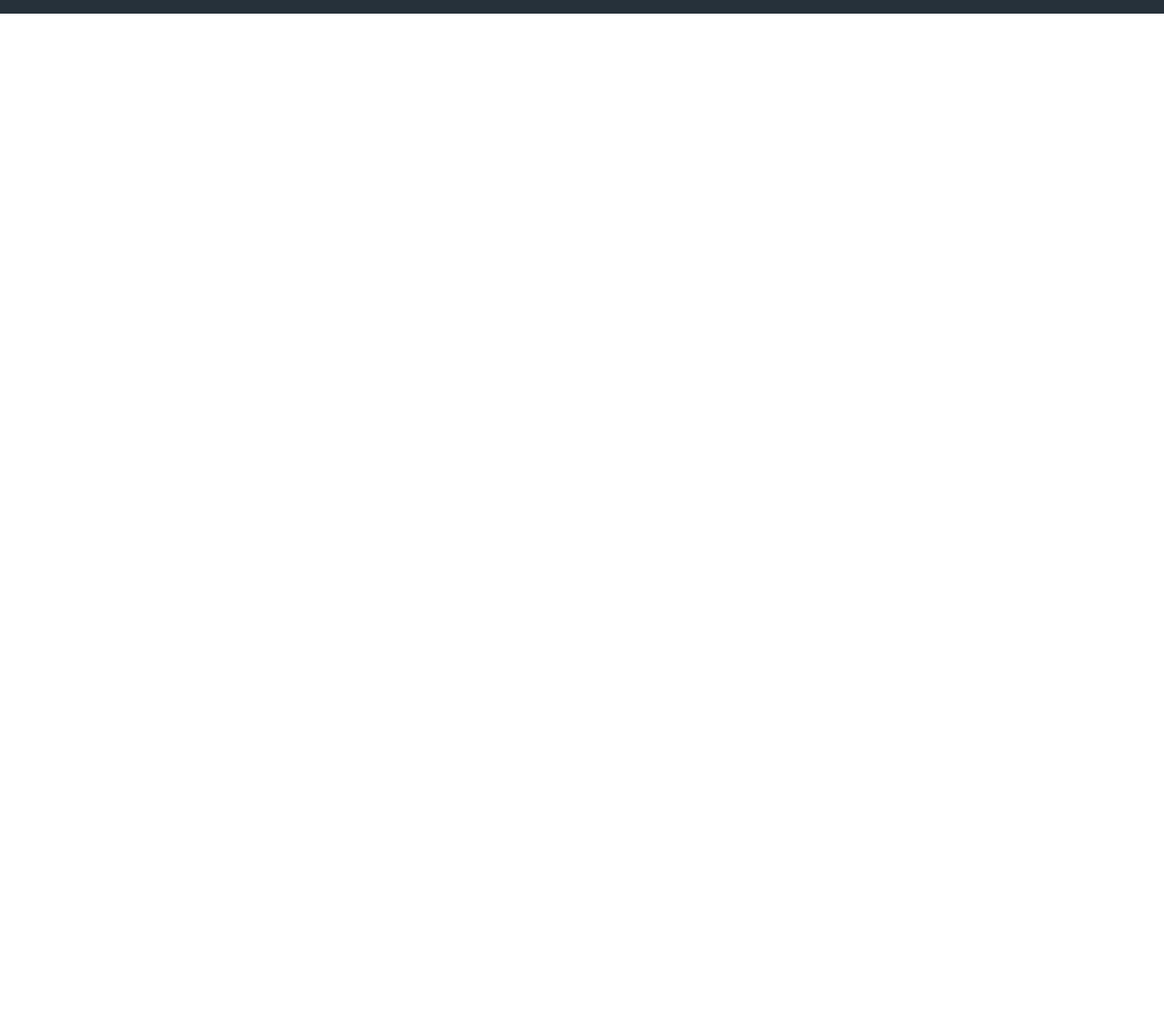
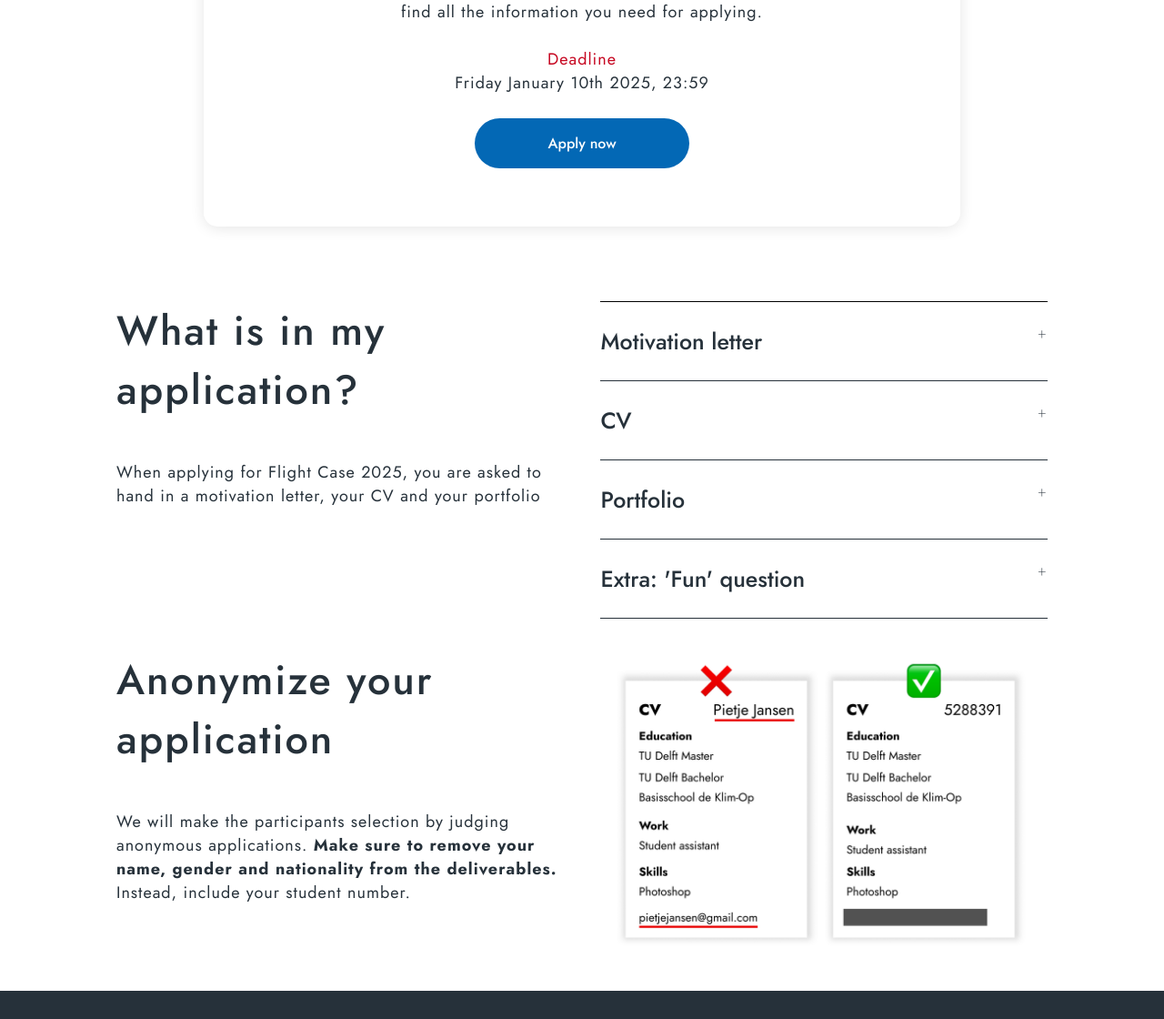
Before and after one commit to WebsIDe-svid/flightcase, a plain HTML site: page apply.html in a window 1280 px wide. Shown: the part 383-1503 px from the top of the page at 91% size. Before the commit the page ends 800 px from the top, so only its background shows below. Drawn offline with Linux system fonts and the light colour scheme.

Commit message:
Added all elements to apply page - finished apply page

```diff
--- a/apply.html
+++ b/apply.html
@@ -9,7 +9,10 @@
     <link rel="stylesheet" href="styles/general.css">
     <link rel="stylesheet" href="styles/navigation.css">
     <link rel="stylesheet" href="styles/footer.css">
+    <link rel="stylesheet" href="styles/collapsible-text.css">
+    <link rel="stylesheet" href="styles/apply.css">
 </head>
+<script src="scripts/collapsible-text.js"></script>
 <body>
 <!--Top Navigation-->
     <nav>
@@ -24,6 +27,107 @@
         <a href="contact.html" id="contact-button">Contact us</a>
     </nav>
 
+    <section id="apply-box">
+        <img src="assets/apply-banner.webp" alt="flight case banner" id="photo-banner">
+
+        <div id="apply-card">
+            <h2>Application Flight Case 2025</h2>
+            <p>
+                Great that you are interested in joining Flight Case 2025! On this page, you can find all the
+                information you need for applying.<br><br>
+            </p>
+            <p style="color: #c60620">Deadline</p>
+            <p>Friday January 10th 2025, 23:59<br><br></p>
+            <a href="https://forms.office.com/Pages/ResponsePage.aspx?id=TVJuCSlpMECM04q0LeCIe6jIbAfYYuVLhPaCN9BqbXpUNkFNQ1JJSkFLMVMwRFBGUzNMWjhGOUpERSQlQCN0PWcu" target="_blank">
+                Apply now
+            </a>
+        </div>
+    </section>
+
+    <section id="how-to">
+        <div id="what">
+            <h2>What is in my application?</h2>
+            <p>
+                When applying for Flight Case 2025, you are asked to hand in a motivation letter, your CV and your
+                portfolio
+            </p>
+        </div>
+        <div id="collapsibles">
+            <div class="container">
+                <div class="top-line"></div>
+                <div class="collapsible" onclick="toggleChild.call(this)">
+                    <h4>Motivation letter</h4>
+                    <p class="expander">+</p>
+                    <p>
+                        Write a motivation letter in which you at least answer the following questions:<br><br>
+
+                        - Why do you want to join Flight Case?<br>
+                        - What will you bring to Flight Case?<br><br>
+
+                        <span style="font-weight: bold">Maximum of 350 words</span><br><br>
+
+                        File name format:<br>
+                        motivation_studentnumber.pdf
+                    </p>
+                </div>
+                <div class="collapsible" onclick="toggleChild.call(this)">
+                    <h4>CV</h4>
+                    <p class="expander">+</p>
+                    <p>
+                        In your CV you can include your education, work experience, committees, internships,
+                        skills etc.<br><br>
+
+                        <span style="font-weight: bold">Max 1 A4</span><br><br>
+
+                        File name format:<br>
+                        cv_studentnumber.pdf
+                    </p>
+                </div>
+                <div class="collapsible" onclick="toggleChild.call(this)">
+                    <h4>Portfolio</h4>
+                    <p class="expander">+</p>
+                    <p>
+                        Your portfolio should include:<br><br>
+
+                        - 1 page about who you are as a designer.<br>
+                        - A maximum of 3 projects<br><br>
+
+                        Make sure everything you want to tell is in the 8 pages. Don’t link to things outside the
+                        PDF, such as videos.<br><br>
+
+                        To have a fair way of comparing portfolios, we have standardised the documents to be a PDF.
+                        Unfortunately, we do not accept website portfolios.<br><br>
+
+                        <span style="font-weight: bold">Max 8 pages</span><br><br>
+
+                        File name format:<br>
+                        portfolio_studentnumber.pdf
+                    </p>
+                </div>
+                <div class="collapsible" onclick="toggleChild.call(this)">
+                    <h4>Extra: 'Fun' question</h4>
+                    <p class="expander">+</p>
+                    <p>
+                        In the application form, we included a ‘fun’ question:<br><br>
+
+                        - Describe what kind of sushi you are.<br>
+                        - Use this description as a prompt to make an AI image. (eg. with Midjourney or ChatGPT)<br>
+                        - Upload this image to the form.
+                    </p>
+                </div>
+            </div>
+        </div>
+        <div id="anonymize">
+            <h2>Anonymize your application</h2>
+            <p>
+                We will make the participants selection by judging anonymous applications.
+                <span style="font-weight: bold">Make sure to remove your
+                name, gender and nationality from the deliverables.</span>
+                Instead, include your student number.
+            </p>
+        </div>
+        <img src="assets/example-application.webp" alt="example application">
+    </section>
 
 <!--Bottom Footer-->
     <footer>
--- /dev/null
+++ b/styles/apply.css
@@ -0,0 +1,92 @@
+#apply-box {
+    position: relative;
+    background-color: var(--white);
+}
+
+#apply-box #photo-banner {
+    height: 30vh;
+    width: 100%;
+    object-fit: cover;
+    padding-bottom: 50vh;
+}
+
+#apply-box #apply-card {
+    position: absolute;
+    top: 20vh;
+    left: 50%;
+    width: 65%;
+    transform: translate(-50%, 0);
+
+    background-color: var(--white);
+    border-radius: 15px;
+    box-shadow: 0 2px 15px rgba(0, 0, 0, 0.1);
+
+    box-sizing: border-box;
+    padding: 5%;
+
+    display: flex;
+    flex-direction: column;
+    text-align: center;
+    align-items: center;
+}
+
+#apply-box #apply-card h2 {
+    letter-spacing: 2px;
+}
+
+#apply-box #apply-card p {
+    letter-spacing: 1px;
+    font-size: 18px;
+}
+
+#apply-box #apply-card a {
+    padding: 1em 5em 1em 5em;
+    width: fit-content;
+    background-color: var(--blue);
+    color: var(--white);
+    border-radius: 100px;
+    text-decoration: none;
+    font-weight: 500;
+}
+
+#how-to {
+    background-color: var(--white);
+    box-sizing: border-box;
+    padding: 0 10% 5% 10%;
+
+    display: grid;
+    grid-template-areas:
+        "what collapsibles"
+        "anonymize example";
+    grid-template-columns: 48% 48%;
+    column-gap: 4%;
+    row-gap: 5%;
+}
+
+#how-to h2 {
+    letter-spacing: 2px;
+    font-weight: 500;
+    padding-bottom: 1em;
+}
+
+#how-to p {
+    font-size: 18px;
+    letter-spacing: 1px;
+}
+
+#how-to #what {
+    grid-area: what;
+}
+
+#how-to #collapsibles {
+    grid-area: collapsibles;
+}
+
+#how-to #anonymize {
+    grid-area: anonymize;
+}
+
+#how-to img {
+    grid-area: example;
+    width: 100%;
+}
```
Also changed, not shown: assets/apply-banner.webp (added), assets/example-application.webp (added).
